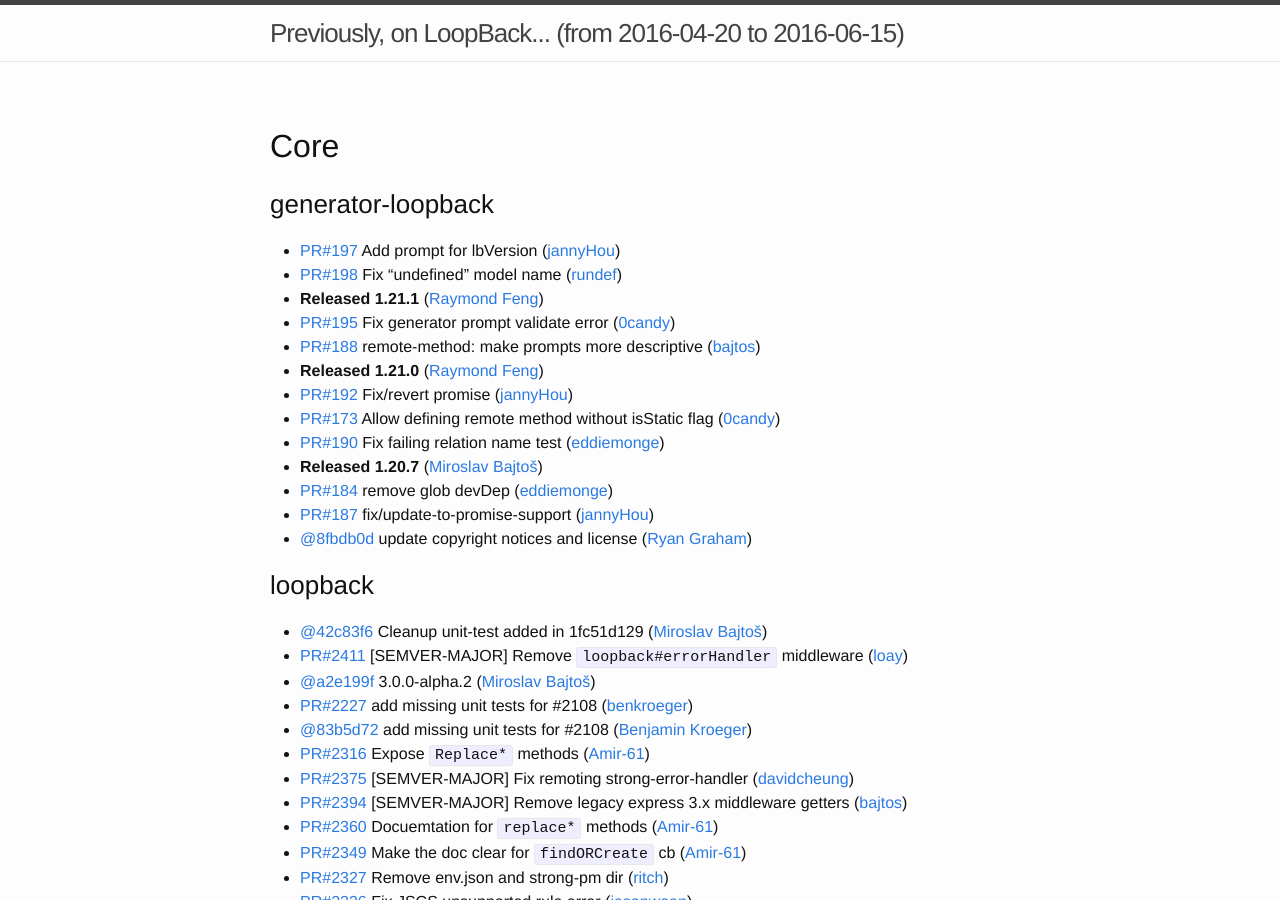
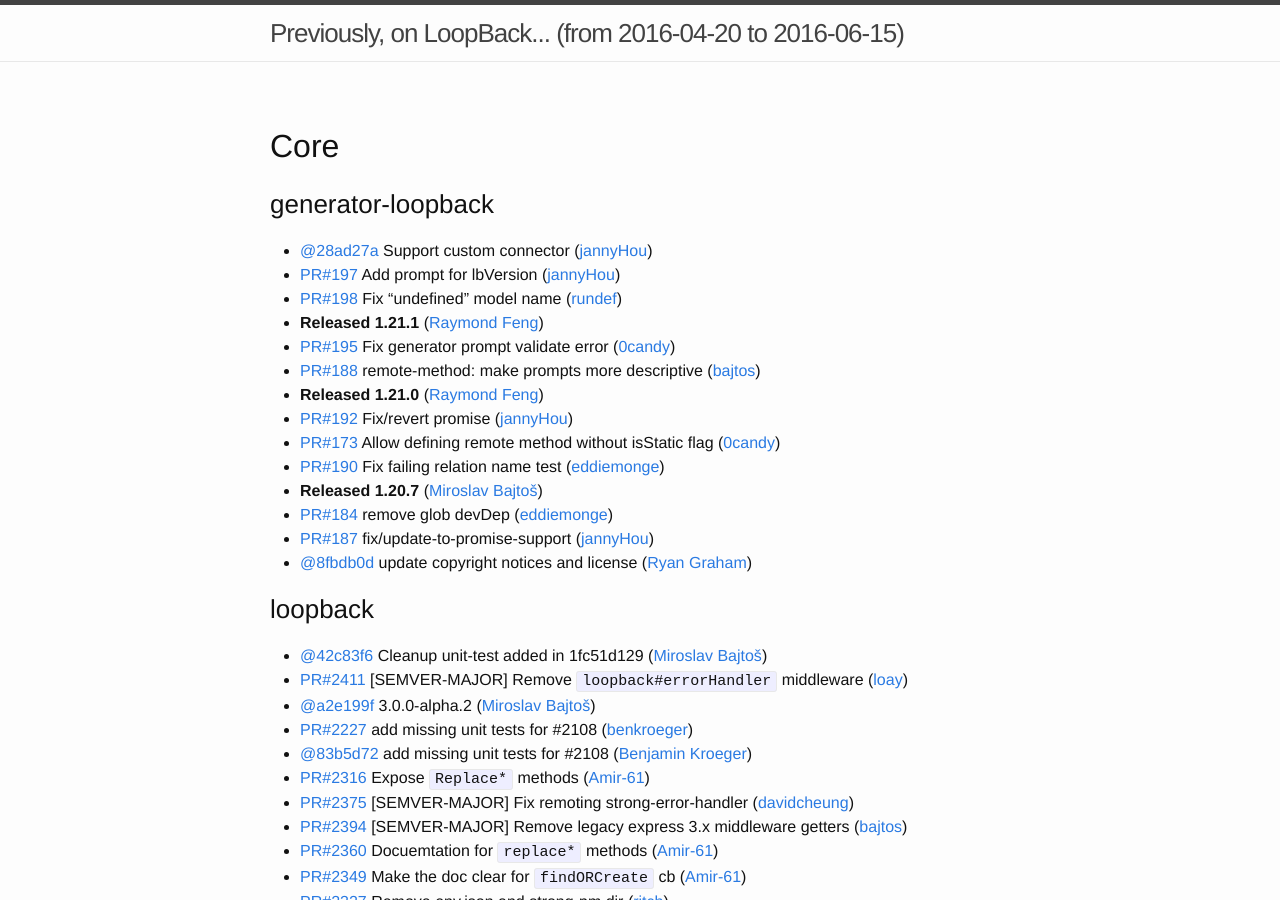
Before and after one commit to strongloop/loopback, a Jekyll site: the page built from index.md, in a window 1280 px wide and 900 px high. Built offline with Jekyll 4.4.1, drawn with Linux system fonts in a browser that asks for light colours.

Commit message:
Update changelog

```diff
--- a/index.md
+++ b/index.md
@@ -6,6 +6,7 @@
 ## Core
 
 ### generator-loopback
+ * [@28ad27a](https://github.com/strongloop/generator-loopback/commit/28ad27a814935a035ca7142d7ae0e90aed17829d) Support custom connector ([jannyHou](https://github.com/jannyHou))
  * [PR#197](https://github.com/strongloop/generator-loopback/pull/197) Add prompt for lbVersion ([jannyHou](https://github.com/jannyHou))
  * [PR#198](https://github.com/strongloop/generator-loopback/pull/198) Fix "undefined" model name ([rundef](https://github.com/rundef))
  * **Released 1.21.1** ([Raymond Feng](https://github.com/raymondfeng))
```
